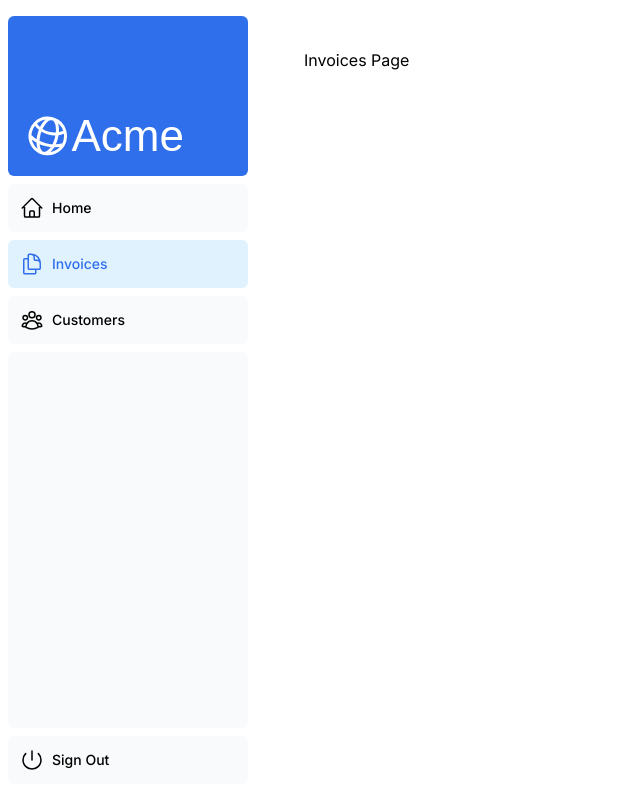
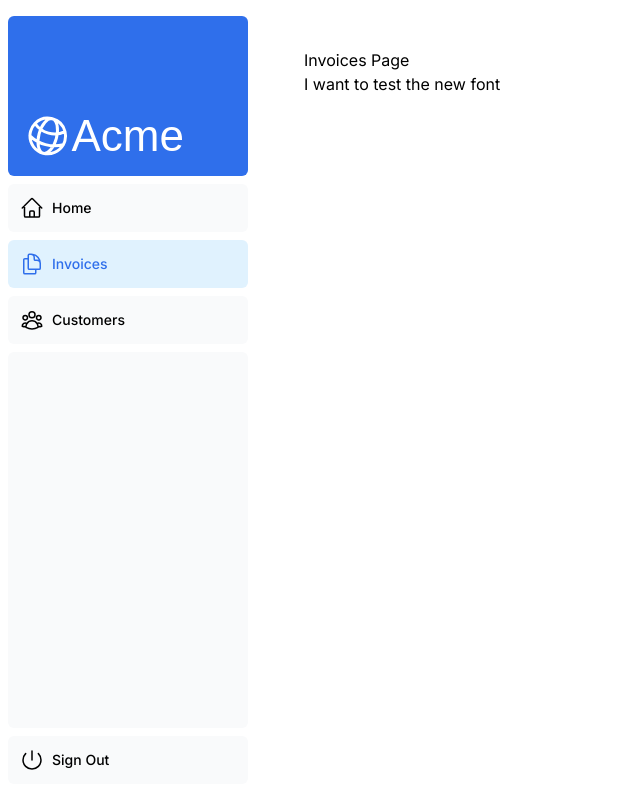
Before and after one commit to jysqqqq/nextjs-dashboard, a Next.js app: page /dashboard/invoices in a window 1280 px wide. Shown: the whole page, without its empty margins (0-640 px from the left). Built offline with nearby package versions, Linux system fonts and the light colour scheme; a web font is replaced by a local one.

Commit message:
test changes to deploy

```diff
--- a/app/dashboard/invoices/page.tsx
+++ b/app/dashboard/invoices/page.tsx
@@ -1,3 +1,8 @@
 export default function Page() {
-    return <p>Invoices Page</p>;
+    return (
+      <div>
+        <p>Invoices Page</p>
+        <p>I want to test the new font</p>
+      </div>
+    );
   }
```
